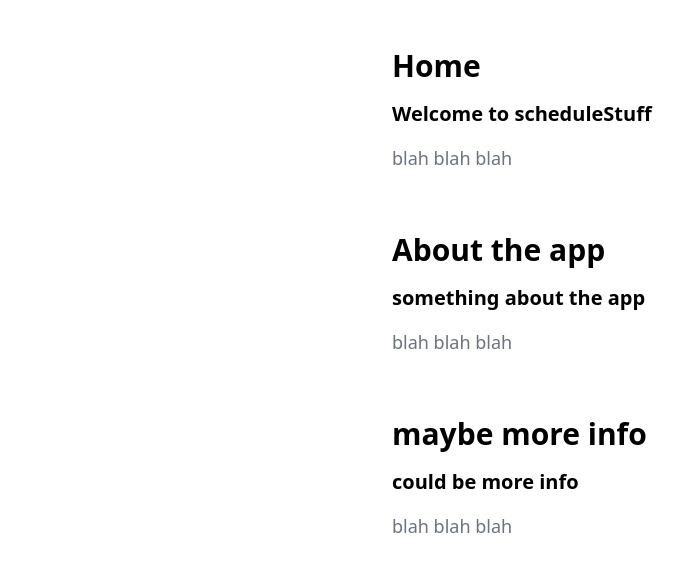
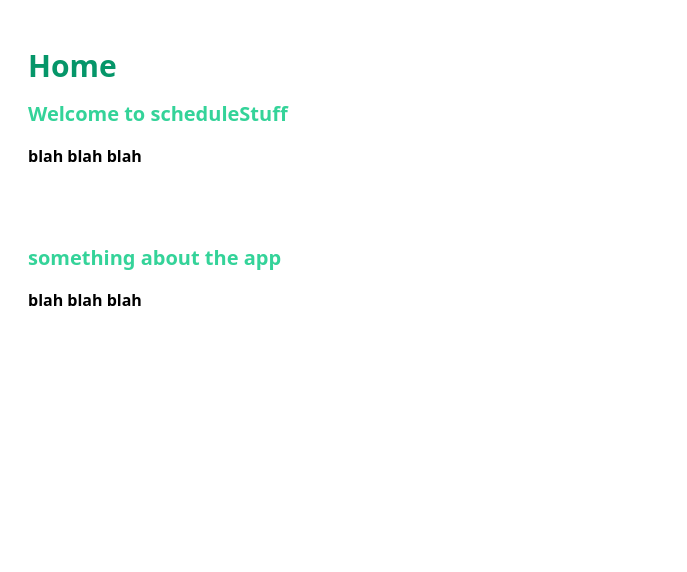
Before and after one commit to LachlanStephan/scheduleStuff, a Next.js app: page /Home/home in a window 1280 px wide. Shown: the top 572 px of the page, without its empty margins (0-687 px from the left). Built offline with nearby package versions, Linux system fonts and the light colour scheme.

Commit message:
styling updates

```diff
--- a/components/layout/layout.js
+++ b/components/layout/layout.js
@@ -5,7 +5,7 @@ export default class Layout extends Component {
   render() {
     const { children } = this.props;
     return (
-      <div className="layout">
+      <div className="layout w-full">
         <Header />
         {children}
       </div>
--- a/pages/Home/home.js
+++ b/pages/Home/home.js
@@ -9,16 +9,7 @@ const Home = (props) => {
         subHeading="Welcome to scheduleStuff"
         text="blah blah blah"
       />
-      <PageContent
-        heading="About the app"
-        subHeading="something about the app"
-        text="blah blah blah"
-      />{" "}
-      <PageContent
-        heading="maybe more info"
-        subHeading="could be more info"
-        text="blah blah blah"
-      />{" "}
+      <PageContent subHeading="something about the app" text="blah blah blah" />{" "}
     </>
   );
 };
--- a/pages/common/header.js
+++ b/pages/common/header.js
@@ -1,6 +1,5 @@
 import Link from "next/link";
 import DateTime from "../../components/common/dateTime";
-import ReactDOM from "react-dom";
 import { FontAwesomeIcon } from "@fortawesome/react-fontawesome";
 import {
   faHome,
@@ -18,7 +17,7 @@ const Header = (props) => {
   const settingsIcon = <FontAwesomeIcon icon={faCog} />;
 
   return (
-    <div className="w-4/5 lg:w-2/5 text-left m-auto flex flex-col mt-0 mb-7 rounded-xl text-gray-500 sticky top-0 bg-white">
+    <div className="w-full ml-5 text-left m-auto flex flex-col mt-0 mb-7 rounded-xl text-gray-500 sticky top-0 bg-white">
       <main className="flex flex-row mb-2 py-4">
         <Link href="/">
           <a className="p-2 hover:text-gray-300 foucs:text-gray-300">
@@ -30,19 +29,19 @@ const Header = (props) => {
             {bookIcon}
           </a>
         </Link>
+        <Link href="/settings/settings">
+          <a className="p-2 hover:text-gray-300 foucs:text-gray-300">
+            {settingsIcon}
+          </a>
+        </Link>
         <Link href="/login/login">
-          <a className="p-2 hover:text-gray-300 foucs:text-gray-300">
+          <a className="p-2 hover:text-gray-300 ml-28 foucs:text-gray-300">
             {loginIcon}
           </a>
         </Link>
         <Link href="/register/register">
           <a className="p-2 hover:text-gray-300 foucs:text-gray-300">
             {regIcon}
-          </a>
-        </Link>
-        <Link href="/settings/settings">
-          <a className="p-2 hover:text-gray-300 foucs:text-gray-300">
-            {settingsIcon}
           </a>
         </Link>
       </main>
--- a/pages/common/pageContent.js
+++ b/pages/common/pageContent.js
@@ -1,14 +1,14 @@
 const PageContent = (props) => {
   return (
-    <div className="text-left w-4/5 lg:w-2/5 m-auto">
+    <div className="text-left w-full m-auto ml-5">
       <main className="my-9 py-1 w-full m-auto rounded-xl justify-center">
-        <div className="text-black">
+        <div className="text-green-600">
           <h1 className="p-2 font-extrabold text-3xl">{props.heading}</h1>
         </div>
-        <div className="text-black text-xl p-2 font-semibold">
+        <div className="text-green-400 text-xl p-2 font-bold">
           <h5>{props.subHeading}</h5>
         </div>
-        <div className="text-gray-500 p-2 font-light text-lg">{props.text}</div>
+        <div className="text-black p-2 font-bold text-md">{props.text}</div>
       </main>
     </div>
   );
--- a/pages/login/login.js
+++ b/pages/login/login.js
@@ -18,10 +18,11 @@ const Login = (props) => {
         subHeading="whatever who knows"
         text="dhnwq djwqoi dwjioqd wqdj"
       />
-      <div className="text-left w-4/5 lg:w-2/5 m-auto">
+      <div className="text-left w-full ml-5 lg:w-2/5 m-auto">
         {/* email input */}
         <div className="p-2 w-full m-auto">
           <input
+            className="border-2 border-green-200 p-2 rounded-lg"
             type="text"
             placeholder="email"
             name="email"
@@ -34,6 +35,7 @@ const Login = (props) => {
         {/* password input */}
         <div className="p-2 w-full m-auto">
           <input
+            className="border-2 border-green-200 p-2 rounded-lg"
             type="password"
             placeholder="password"
             name="password"
@@ -45,7 +47,7 @@ const Login = (props) => {
         <div className="text-red-400" id="passwordError"></div>
         <div className="p-2 w-full m-auto my-2">
           <button
-            className="hover:text-gray-300 text-gray-500 font-extrabold"
+            className="hover:text-gray-300 text-gray-500 font-extrabold underline"
             type="submit"
           >
             Enter
--- a/pages/register/register.js
+++ b/pages/register/register.js
@@ -17,12 +17,13 @@ const Register = (props) => {
       <PageContent
         heading="Register"
         subHeading="i dont know"
-        text="dnqwd dwoiqjdiowqj dwqopijdpqwjo  jwqpowd"
+        text="dnqwd dwoiqjdiowqj"
       />
-      <div className="text-left w-4/5 lg:w-2/5 m-auto">
+      <div className="text-left w-full ml-5 lg:w-2/5 m-auto">
         {/* first name input */}
         <div className="p-2 w-full m-auto">
           <input
+            className="border-2 border-green-200 p-2 rounded-lg"
             type="text"
             placeholder="Name"
             name="fName"
@@ -35,6 +36,7 @@ const Register = (props) => {
         {/* email input */}
         <div className="p-2 w-full m-auto">
           <input
+            className="border-2 border-green-200 p-2 rounded-lg"
             type="text"
             placeholder="email"
             name="email"
@@ -47,6 +49,7 @@ const Register = (props) => {
         {/* password input */}
         <div className="p-2 w-full m-auto">
           <input
+            className="border-2 border-green-200 p-2 rounded-lg"
             type="password"
             placeholder="password"
             required={true}
@@ -58,7 +61,7 @@ const Register = (props) => {
         <div className="text-red-400" id="passwordError"></div>
         <div className="p-2 w-full border-green-500 m-auto my-2">
           <button
-            className="hover:text-gray-300 text-gray-500 font-extrabold"
+            className="hover:text-gray-300 text-gray-500 font-extrabold underline"
             id="btn"
             type="submit"
           >
--- a/pages/schedule/schedule.js
+++ b/pages/schedule/schedule.js
@@ -3,25 +3,24 @@ import Head from "next/head";
 import PageContent from "../common/pageContent";
 import React, { useState, useEffect } from "react";
 import Calendar from "react-calendar";
-import { data } from "autoprefixer";
 
 const Schedule = (props) => {
   const [value, onChange] = useState(new Date());
 
-  const [people, setPeople] = useState([]);
+  // const [people, setPeople] = useState([]);
 
-  const [loading, setLoading] = useState(true);
+  // const [loading, setLoading] = useState(true);
 
-  useEffect(() => {
-    const fetchUrl = "http://localhost:5000/users";
-    fetch(fetchUrl)
-      .then((res) => res.json())
-      .then((people) => {
-        console.log(people);
-        setPeople(people);
-      });
-    console.log("check");
-  }, []);
+  // useEffect(() => {
+  //   const fetchUrl = "http://localhost:5000/users";
+  //   fetch(fetchUrl)
+  //     .then((res) => res.json())
+  //     .then((people) => {
+  //       console.log(people);
+  //       setPeople(people);
+  //     });
+  //   console.log("check");
+  // }, []);
 
   return (
     <Layout>
@@ -30,17 +29,17 @@ const Schedule = (props) => {
         <title>Schedule</title>
       </Head>
       <PageContent heading="Schedule" subHeading="" text="" />
-      <div className="w-4/5 m-auto border-2 border-gray-300 p-6 rounded-md">
-        <Calendar onChange={onChange} value={value} />
+      <div className="w-full m-auto ml-2 border-2 lg:w-2/5 border-green-300 rounded-md">
+        <Calendar className="p-5" onChange={onChange} value={value} />
       </div>
-      <div className="text-left w-4/5 lg:w-2/5 m-auto">
+      {/* <div className="text-left w-4/5 lg:w-2/5 m-auto">
         {people.map((users, index) => (
           <div className="font-bold pt-2" key={index}>
             <p>{users.fName}</p>
             <p>{users.lName}</p>
           </div>
         ))}
-      </div>
+      </div> */}
     </Layout>
   );
 };
--- a/pages/settings/settings.js
+++ b/pages/settings/settings.js
@@ -5,6 +5,9 @@ const Settings = () => {
   return (
     <Layout>
       <PageContent heading="Settings" subHeading="" text="" />
+      <div className="ml-5">
+        <div className="font-bold">Probably add settings here</div>
+      </div>
     </Layout>
   );
 };
```
